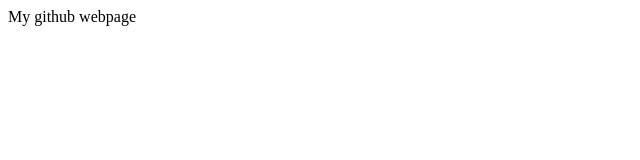
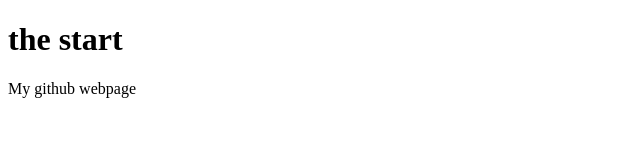
Before and after one commit to kyuuaditya/kyuuaditya.github.io, a plain HTML site: page index.html in a window 1280 px wide. Shown: the whole page, without its empty margins (0-640 px from the left). Drawn offline with Linux system fonts and the light colour scheme.

Commit message:
Update index.html

```diff
--- a/index.html
+++ b/index.html
@@ -6,6 +6,7 @@
     <title>Aditya</title>
   </head>
   <body>
+    <h1>the start</h1>
     My github webpage
   </body>
 </html>
```
